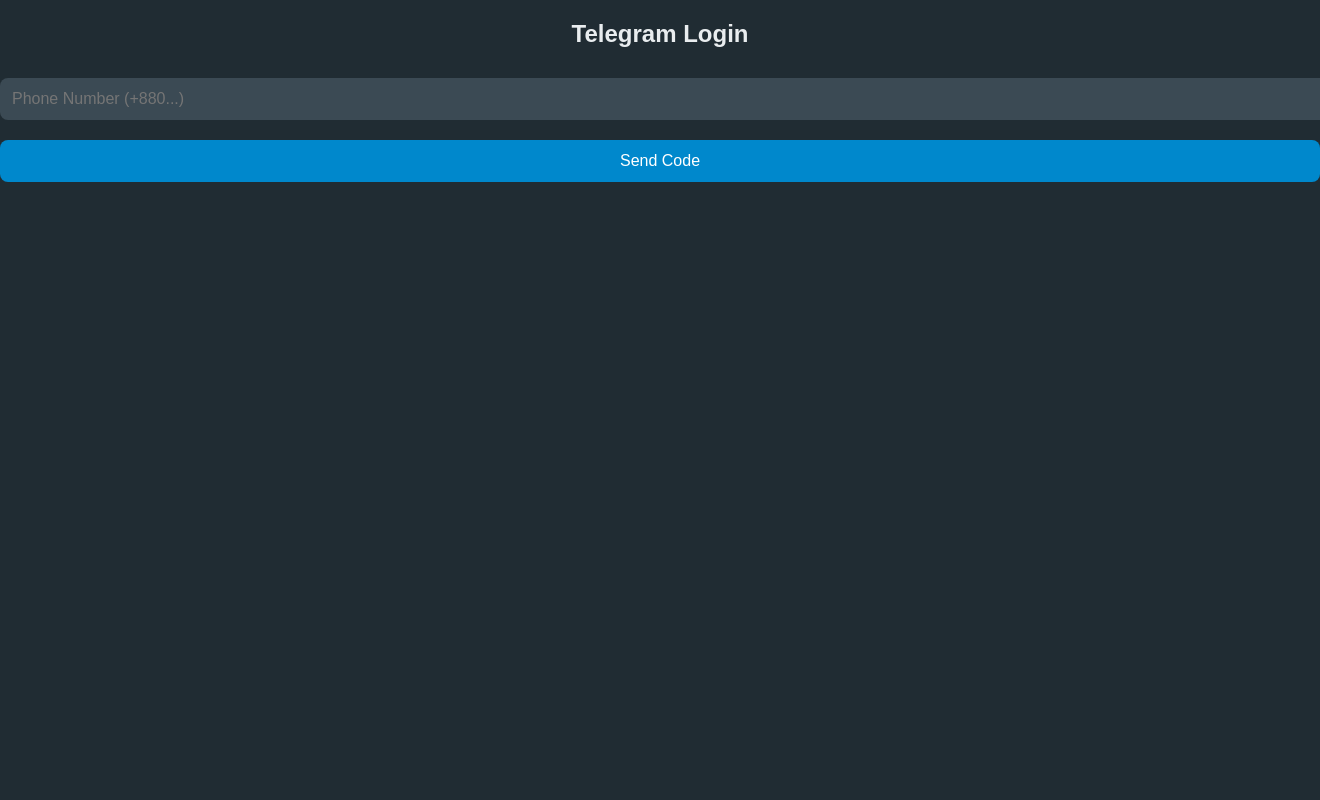
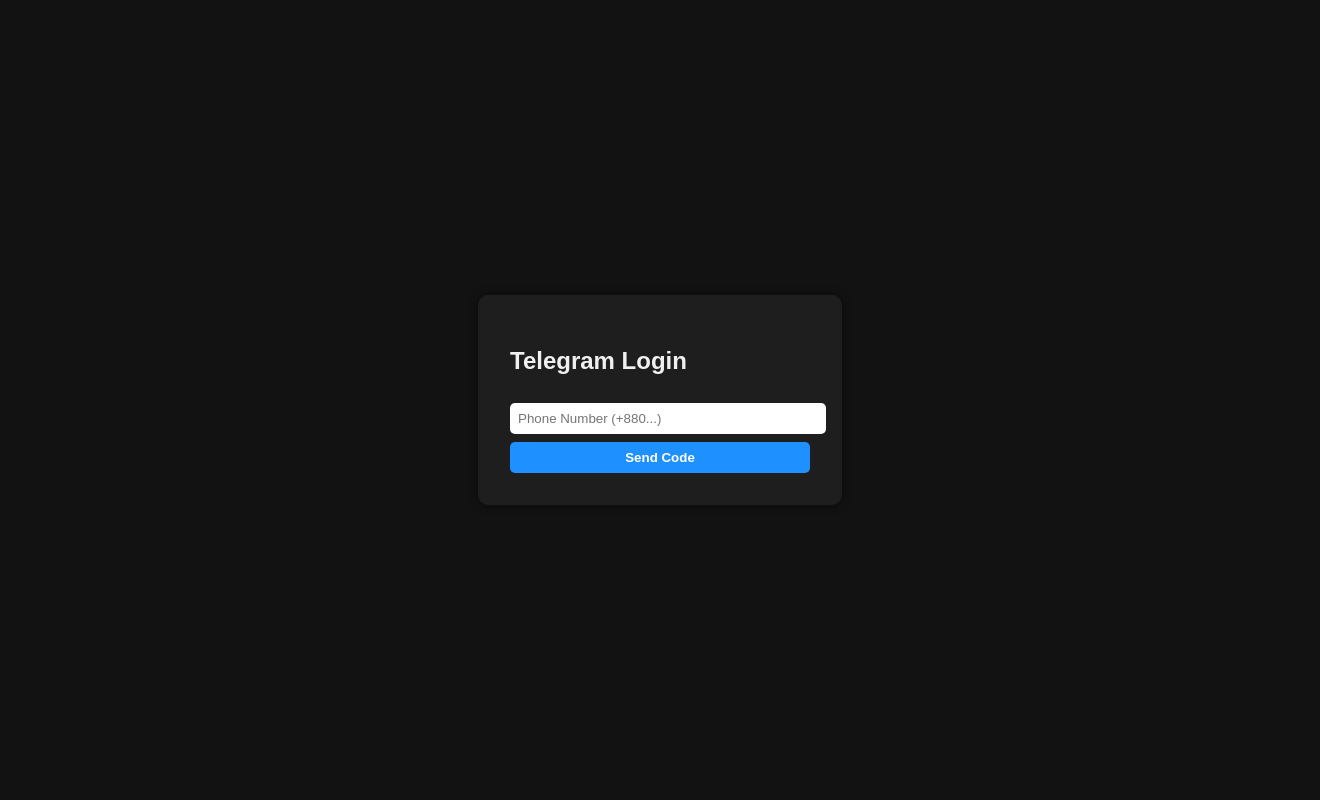
Before and after one commit to Bappa145/telegram-session-site, a Flask app: page / in a window 1320 px wide; the page is wider, and only the part inside the window is pictured. Run offline with Flask 3, Linux system fonts and the light colour scheme.

Commit message:
Update style.css

```diff
--- a/static/style.css
+++ b/static/style.css
@@ -1,58 +1,39 @@
+
 body {
-    background-color: #202c33;
     font-family: Arial, sans-serif;
-    color: #e9edef;
+    background-color: #121212;
+    color: #f0f0f0;
+    display: flex;
+    justify-content: center;
+    align-items: center;
+    height: 100vh;
     margin: 0;
-    padding: 0;
 }
-
-.container {
-    max-width: 400px;
-    margin: 60px auto;
-    background-color: #2a3942;
-    padding: 30px;
-    border-radius: 12px;
-    box-shadow: 0 0 15px rgba(0,0,0,0.4);
+.login-container {
+    background-color: #1e1e1e;
+    padding: 2rem;
+    border-radius: 10px;
+    box-shadow: 0 0 10px rgba(0,0,0,0.5);
+    width: 300px;
 }
-
-h2 {
-    text-align: center;
-    margin-bottom: 30px;
+input {
+    width: 100%;
+    padding: 0.5rem;
+    margin: 0.5rem 0;
+    border: none;
+    border-radius: 5px;
 }
-
-label {
-    display: block;
-    margin-bottom: 8px;
-    font-weight: bold;
-}
-
-input, textarea {
-    width: 100%;
-    padding: 12px;
-    margin-bottom: 20px;
-    border: none;
-    border-radius: 8px;
-    background-color: #3b4a54;
-    color: #fff;
-    font-size: 16px;
-}
-
 button {
     width: 100%;
-    padding: 12px;
-    background-color: #0088cc;
+    padding: 0.5rem;
+    background-color: #1e90ff;
     border: none;
-    border-radius: 8px;
+    border-radius: 5px;
     color: white;
-    font-size: 16px;
+    font-weight: bold;
     cursor: pointer;
 }
-
-button:hover {
-    background-color: #007bb5;
+textarea {
+    width: 100%;
+    height: 100px;
 }
-
-#message {
-    text-align: center;
-    margin-top: 20px;
-}
```
